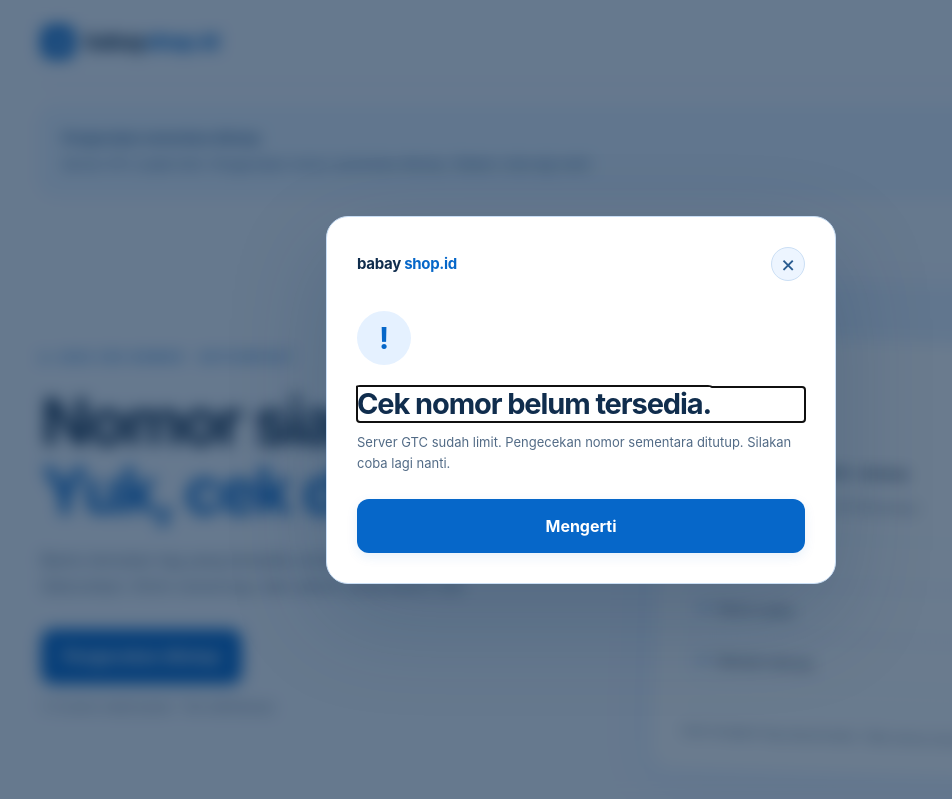
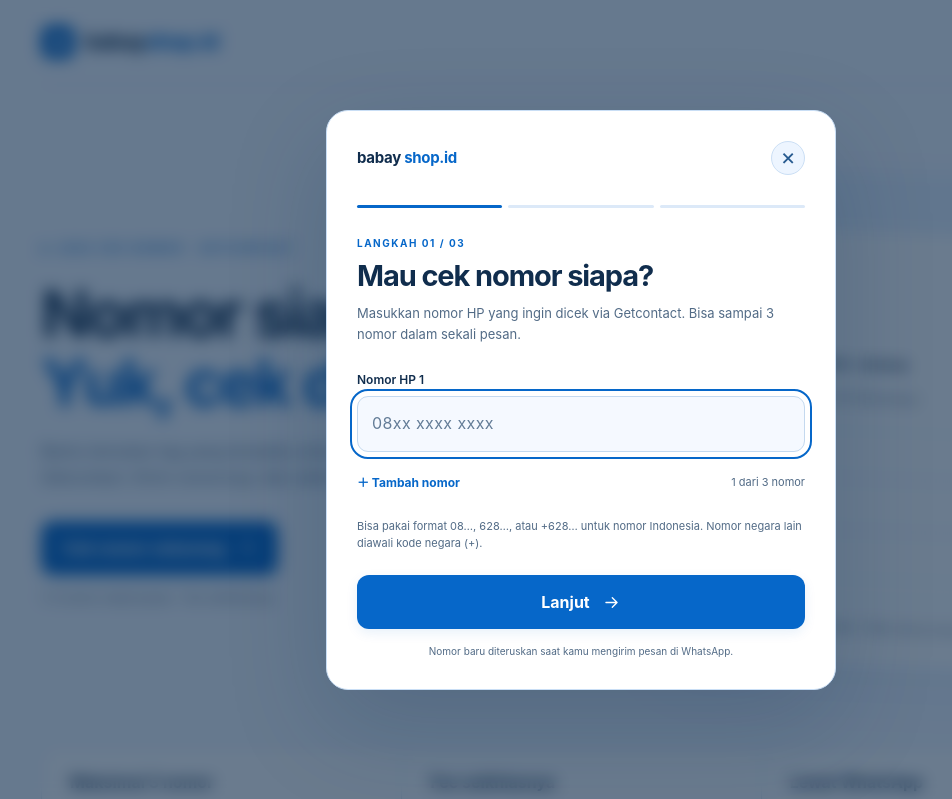
Before and after one commit to babay-project/babayshop-gtc.github.io, a plain HTML site: page index.html in a window 1280 px wide. Shown: the top 799 px of the page, without its empty margins (59-1011 px from the left). Drawn offline with Linux system fonts and the light colour scheme.

Commit message:
Update index.html

```diff
--- a/index.html
+++ b/index.html
@@ -5,7 +5,7 @@
     <!-- PENGATURAN ADMIN: ubah status menjadi 'buka' atau 'tutup', lalu simpan/upload ulang HTML. -->
     <script id="site-settings">
       const SITE_SETTINGS = Object.freeze({
-        status: 'tutup',
+        status: 'buka',
         minimumDonate: 1000,
         closedMessage: 'Server GTC sudah limit. Pengecekan nomor sementara ditutup. Silakan coba lagi nanti.'
       });
```
